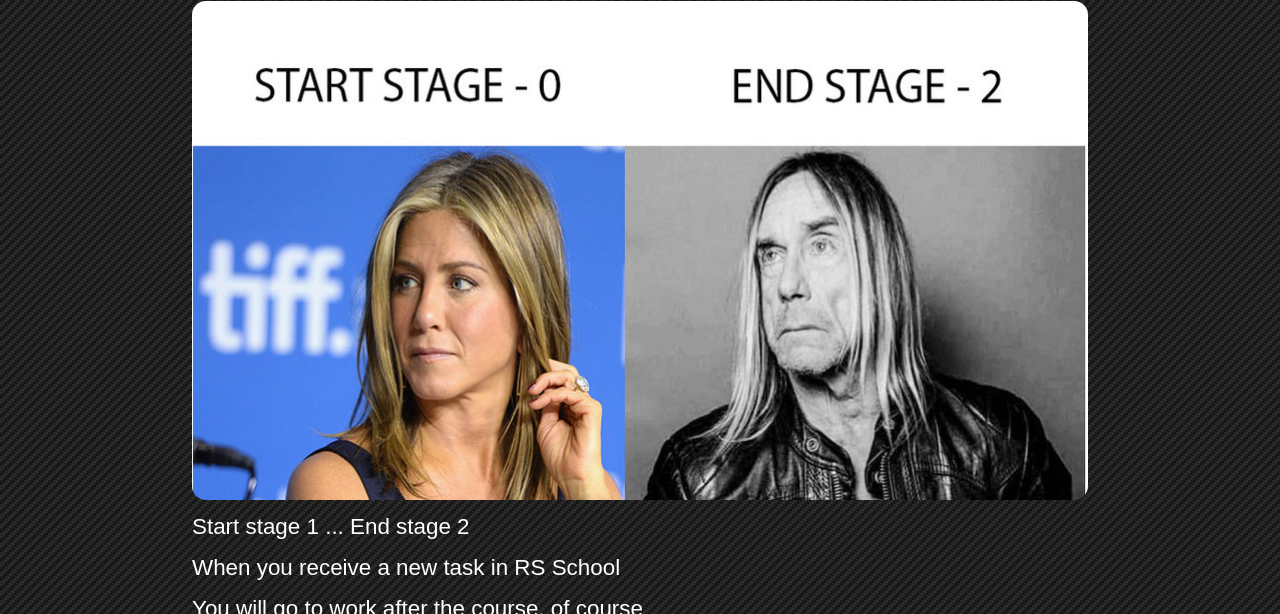
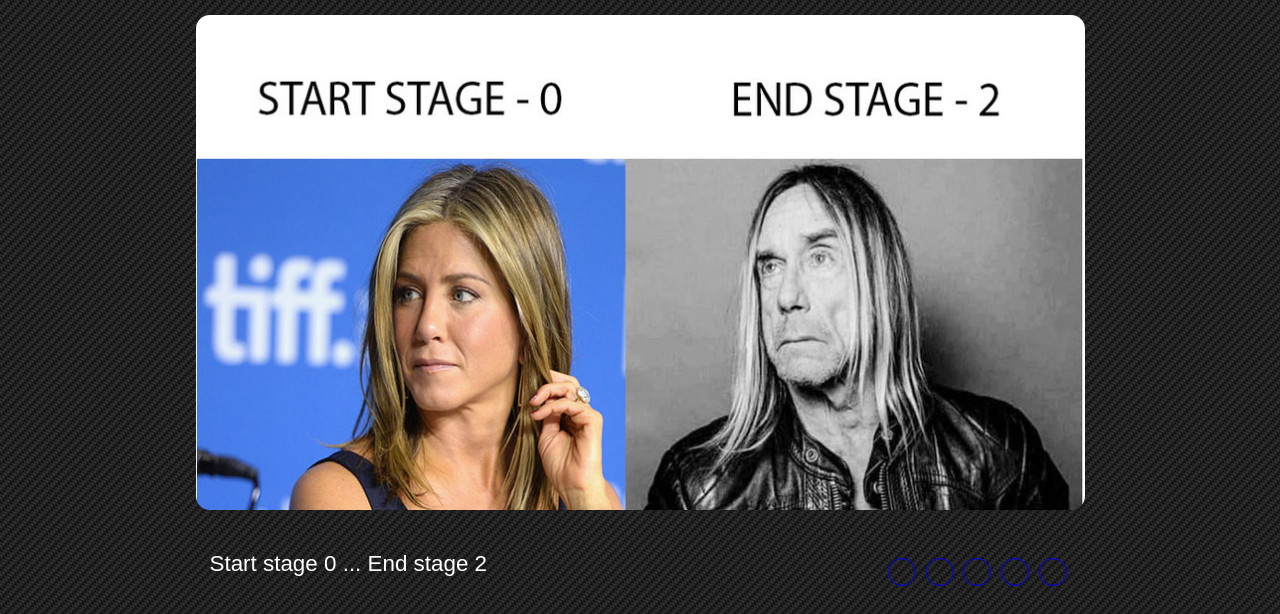
Before and after one commit to andrey28121989/cssMemeSlider, a plain HTML site: page cssMemeSlider/index.html in a window 1280 px wide. Shown: the part 72-686 px from the top of the page. Drawn offline with Linux system fonts and the light colour scheme; a web font is replaced by a local one.

Commit message:
feat: add slider dot and active sloder 2023-09-17 17:29:02

```diff
--- a/cssMemeSlider/index.html
+++ b/cssMemeSlider/index.html
@@ -29,14 +29,14 @@
             <img class="slider__img" src="assets/image1.jpg" alt="mem1">
             <img class="slider__img" src="assets/image2.jpg" alt="mem2">
             <img class="slider__img" src="assets/image3.jpg" alt="mem3">
-            <img class="slider__img" src="assets/image4.jpg" alt="mem4">
+            <img class="slider__img" src="assets/image4.png" alt="mem4">
             <img class="slider__img" src="assets/image5.jpg" alt="mem5">
           </div>
         </div>
         <div class="slider__control">
           <div class="slider__text">
             <div class="slider__text_wrapper">
-              <p class="text">Start stage 1 ... End stage 2</p>
+              <p class="text">Start stage 0 ... End stage 2</p>
               <p class="text">When you receive a new task in RS School</p>
               <p class="text">You will go to work after the course, of course</p>
               <p class="text">Again you think about your women ... At least the deployment didn’t fall on crosscheck</p>
@@ -44,11 +44,23 @@
             </div>
           </div>
           <div class="slider__dot">
-
+            <label class="slider__dot_label" for="mem1">
+              <span class="slider__dot_span"></span>
+            </label>
+            <label class="slider__dot_label" for="mem2">
+              <span class="slider__dot_span"></span>
+            </label>
+            <label class="slider__dot_label" for="mem3">
+              <span class="slider__dot_span"></span>
+            </label>
+            <label class="slider__dot_label" for="mem4">
+              <span class="slider__dot_span"></span>
+            </label>
+            <label class="slider__dot_label" for="mem5">
+              <span class="slider__dot_span"></span>
+            </label>
           </div>
         </div>
-
-
       </div>
     </main>
     <footer class="footer">
--- a/cssMemeSlider/style.css
+++ b/cssMemeSlider/style.css
@@ -6,7 +6,7 @@
 
 .header__mem {
   margin: 0 auto;
-  max-width: 70%;
+  max-width: 63.5rem;
   font-size: 2.6rem;
   padding: 1rem 0 0 0;
   color: white;
@@ -22,7 +22,7 @@
 }
 
 .mem__wrapper {
-  max-width: 70%;
+  max-width: 63.5rem;
   margin: 0 auto;
 }
 
@@ -32,28 +32,143 @@
 
 .slider__wrapper {
   overflow: hidden;
-
+  max-width: 63.5rem;
 }
 
 .slider__container {
   display: flex;
-  width: 500%;
-  height: 100%;
-  padding: 1rem 0;
+  padding: 2rem 0 1rem 0;
   transition: all 0.5s;
 }
 
 .slider__img {
+  max-width: 72rem;
   width: 100%;
   height: 100%;
   border-radius: 1rem;
 }
 
 .text {
+  /* max-width: 64rem; */
   width: 100%;
   padding-bottom: 1rem;
   font-size: 1.6rem;
   color: white;
+  flex-shrink: 0;
+}
+
+.slider__control {
+  display: flex;
+  justify-content: space-between;
+  padding: 0 1rem;
+  /* width: 100%; */
+}
+
+.slider__text {
+  width: 50%;
+  overflow: hidden;
+}
+
+.slider__text_wrapper {
+  display: flex;
+  width: 100%;
+  height: 100%;
+  align-items: center;
+  transition: all 0.5s;
+}
+
+.slider__dot {
+  display: flex;
+  align-items: center;
+  gap: 0.2rem;
+}
+
+.slider__dot_label {
+  display: flex;
+  align-items: center;
+  justify-content: center;
+  cursor: pointer;
+  width: 2.5rem;
+}
+
+.slider__dot_span {
+  display: block;
+  width: 2rem;
+  height: 2rem;
+  border-radius: 100%;
+  border: 0.12rem solid blue;
+  /* background-color: blue; */
+  transition: all 0.5s;
+}
+
+.slider__dot_label:hover .slider__dot_span {
+  background-color: white;
+  /* border: 0.12rem solid white; */
+}
+
+.slider__dot_label:active .slider__dot_span {
+  background-color: gray;
+  /* border: 0.12rem solid blue; */
+}
+
+#mem1:checked ~ .slider__control .slider__dot:nth-child(1) .slider__dot_span {
+  background-color: grey;
+}
+
+#mem2:checked ~ .slider__control .slider__dot:nth-child(2) .slider__dot_span {
+  background-color: grey;
+}
+
+#mem3:checked ~ .slider__control .slider__dot:nth-child(3) .slider__dot_span {
+  background-color: grey;
+}
+
+#mem4:checked ~ .slider__control .slider__dot:nth-child(4) .slider__dot_span {
+  background-color: grey;
+}
+
+#mem5:checked ~ .slider__control .slider__dot:nth-child(5) .slider__dot_span {
+  background-color: grey;
+}
+
+#mem1:checked ~ .slider__wrapper .slider__container {
+  transform: translateX(0);
+}
+
+#mem2:checked ~ .slider__wrapper .slider__container {
+  transform: translateX(-100%);
+}
+
+#mem3:checked ~ .slider__wrapper .slider__container {
+  transform: translateX(-200%);
+}
+
+#mem4:checked ~ .slider__wrapper .slider__container {
+  transform: translateX(-300%);
+}
+
+#mem5:checked ~ .slider__wrapper .slider__container {
+  transform: translateX(-400%);
+}
+
+#mem1:checked ~ .slider__control .slider__text_wrapper {
+  transform: translateX(0);
+}
+
+#mem2:checked ~ .slider__control .slider__text_wrapper {
+  transform: translateX(-100%);
+}
+
+#mem3:checked ~ .slider__control .slider__text_wrapper {
+  transform: translateX(-200%);
+}
+
+#mem4:checked ~ .slider__control .slider__text_wrapper {
+  transform: translateX(-300%);
+}
+
+#mem5:checked ~ .slider__control .slider__text_wrapper {
+  transform: translateX(-400%);
 }
 
 
@@ -64,7 +179,7 @@
 
 
 .footer {
-  width: 70%;
+  max-width: 63.5rem;
   margin: 0 auto;
 }
 
```
